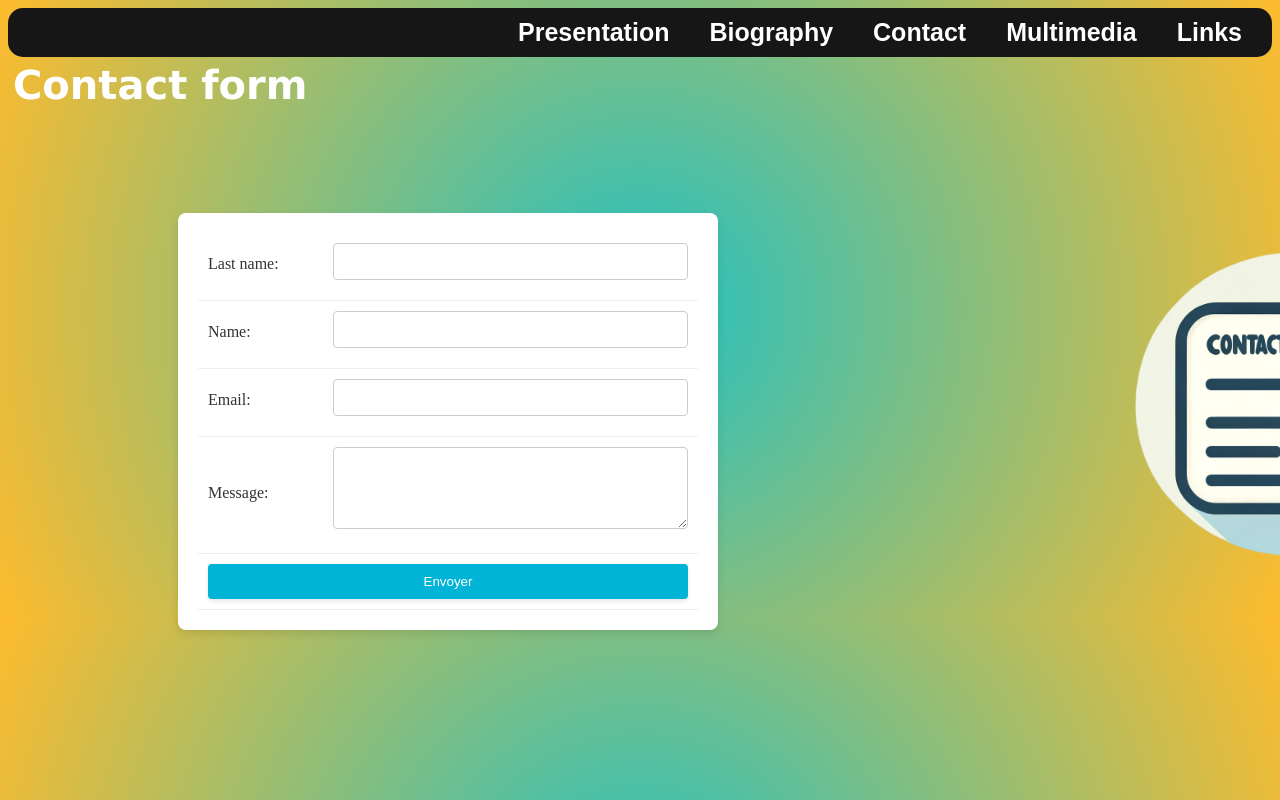
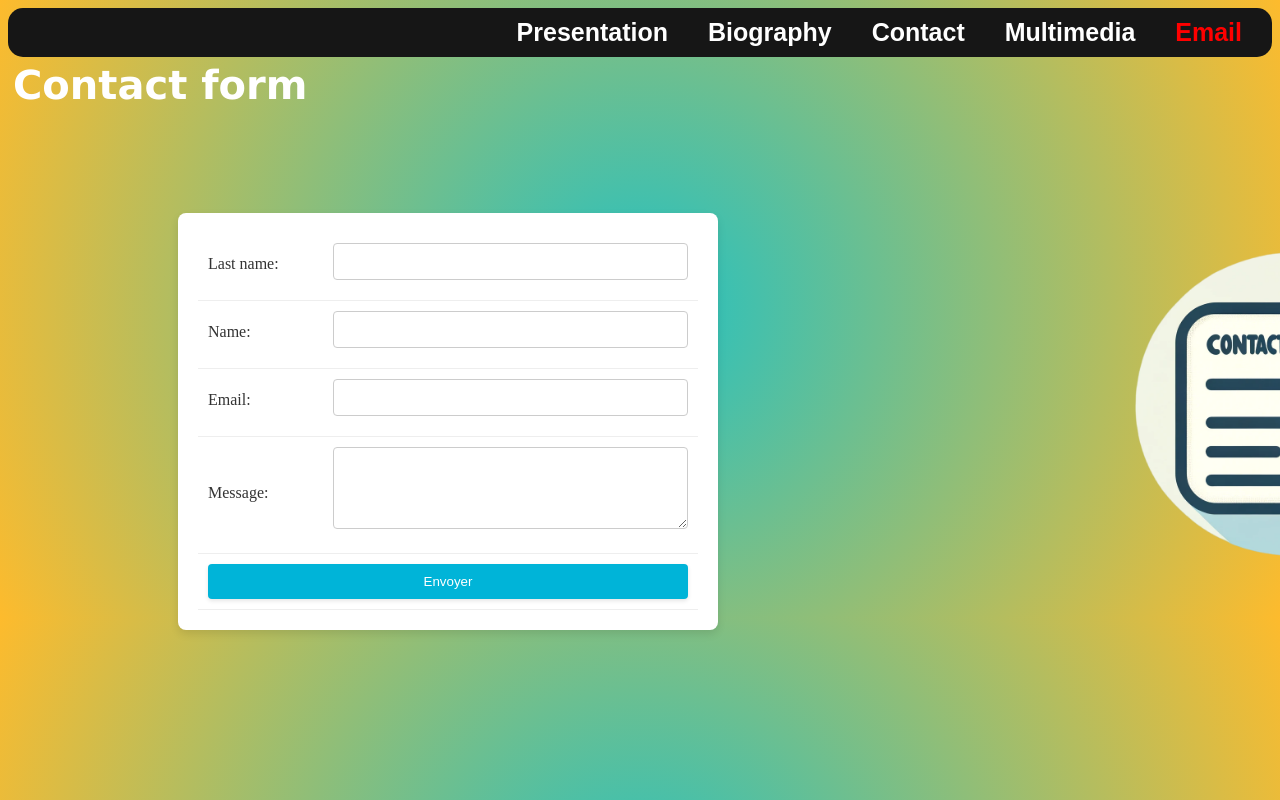
Before and after one commit to sameraiapp/samer.app, a plain HTML site: page contact.html in a window 1280 px wide. Shown: the top 800 px of the page. Drawn offline with Linux system fonts and the light colour scheme.

Commit message:
Update contact.html

```diff
--- a/contact.html
+++ b/contact.html
@@ -14,7 +14,7 @@
         <a href="/biography.html">Biography</a>
         <a href="/contact.html">Contact</a>
         <a href="/multimedia.html">Multimedia</a>
-        <a href="/links.html">Links</a>
+        <a href="https://box.samer.app/mail" style="color: rgb(255, 0, 0);">Email</a>
     </div>
 
     <h1 class="headerText">Contact form</h1>
```
